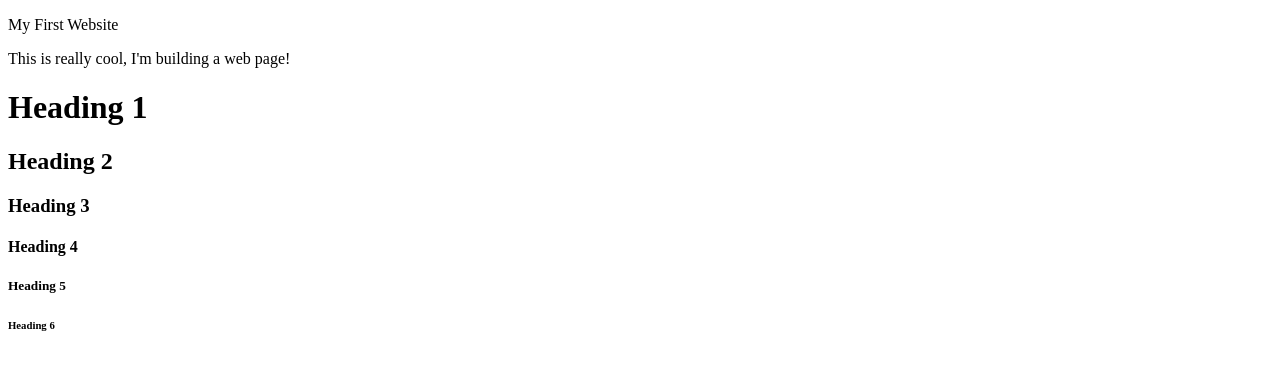
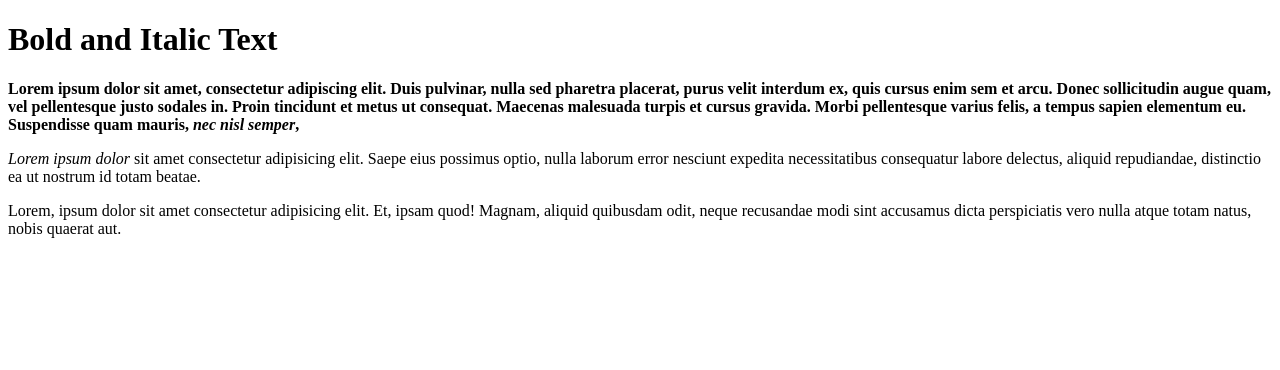
Before and after one commit to AE-Glitch/AE-Glitch, a plain HTML site: page index.html in a window 1280 px wide. Drawn offline with Linux system fonts and the light colour scheme.

Commit message:
Add index.html

```diff
--- a/index.html
+++ b/index.html
@@ -7,17 +7,27 @@
     <title>My First Website</title>
 </head>
 <body>
-    <p>My First Website</p>
+    <h1>Bold and Italic Text</h1>
+    <!-- <strong> strong makes my test bold-->
+    <p> <strong>Lorem ipsum dolor sit amet, consectetur adipiscing elit.
+    Duis pulvinar, nulla sed pharetra placerat, purus velit
+    interdum ex, quis cursus enim sem et arcu. Donec
+    sollicitudin augue quam, vel pellentesque justo sodales
+    in. Proin tincidunt et metus ut consequat. Maecenas
+    malesuada turpis et cursus gravida. Morbi pellentesque
+    varius felis, a tempus sapien elementum eu. Suspendisse
+    quam mauris, <em>nec nisl semper</em>, </strong></p>
 
-    <p>This is really cool, I'm building a web page!</p>
+    <!-- <em> stands for emphasis, this makes my text italic-->
+    <p><em>Lorem ipsum dolor</em> sit amet consectetur adipisicing elit.
+    Saepe eius possimus optio, nulla laborum error nesciunt
+    expedita necessitatibus consequatur labore delectus, aliquid
+    repudiandae, distinctio ea ut nostrum id totam beatae.</p>
 
-    <h1>Heading 1</h1>
-    <h2>Heading 2</h2>
-    <h3>Heading 3</h3>
-    <h4>Heading 4</h4>
-    <h5>Heading 5</h5>
-    <h6>Heading 6</h6>
-
+    <p>Lorem, ipsum dolor sit amet consectetur adipisicing elit.
+    Et, ipsam quod! Magnam, aliquid quibusdam odit, neque
+    recusandae modi sint accusamus dicta perspiciatis vero nulla
+    atque totam natus, nobis quaerat aut.</p>
 
 
 </body>
```
